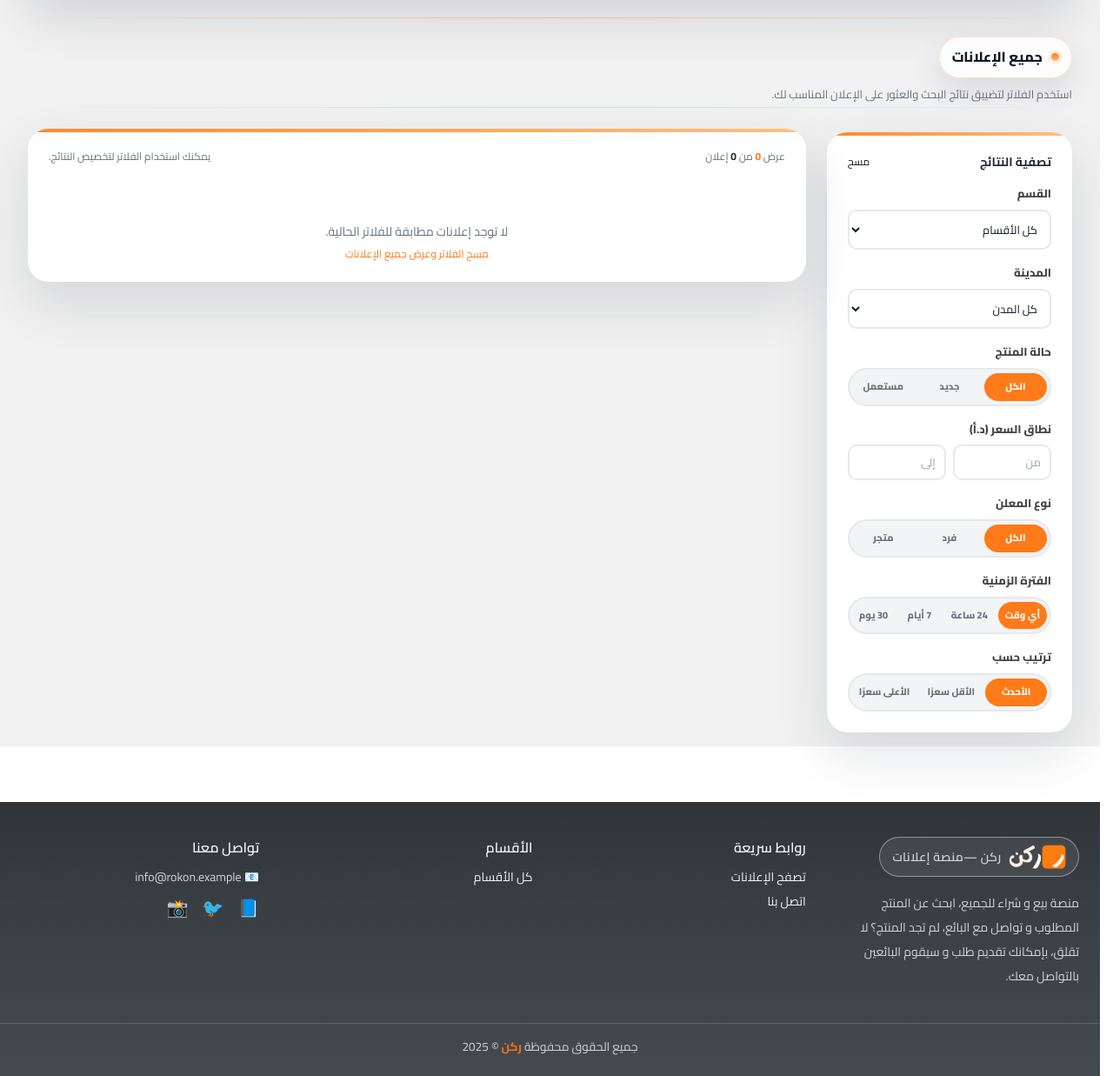
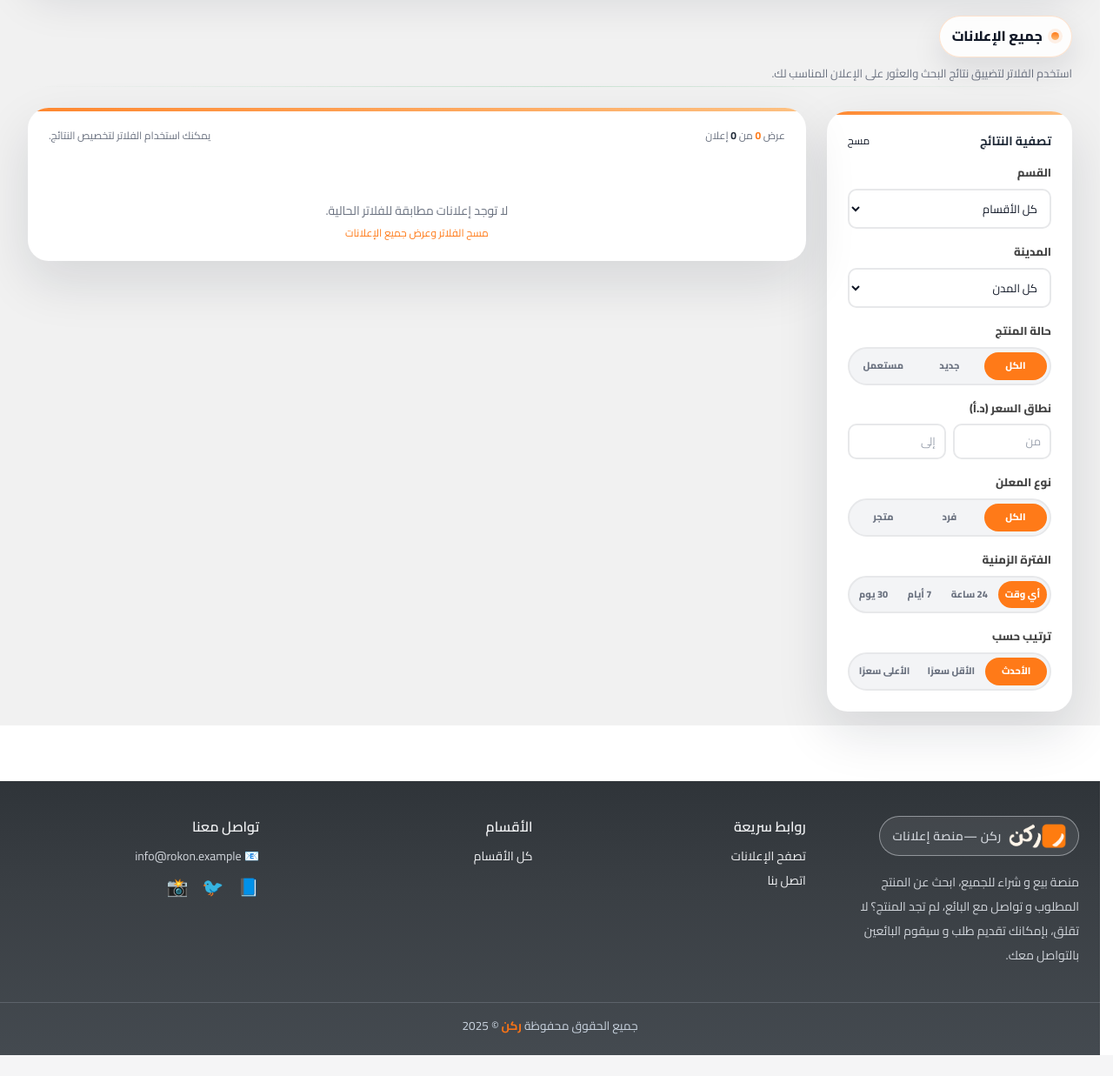
Before and after one commit to BasharQamhiyeh/market_place_django, a Django app: page /items/ in a window 1280 px wide. Shown: the part 512-1749 px from the top of the page at 87% size. After the commit the page ends 1725 px from the top, so only its background shows below. Run offline with Django 5.2, Linux system fonts and the light colour scheme; data that the repository does not hold is empty; some libraries are stand-ins or nearby versions.

Commit message:
fix the shift of the top

```diff
--- a/marketplace/templates/item_list.html
+++ b/marketplace/templates/item_list.html
@@ -11,7 +11,7 @@
 
 {% block content %}
 <div class="list-ads-page" data-page="list-ads">
-  <main class="max-w-7xl mx-auto px-4 sm:px-6 lg:px-8 mt-6 mb-16" dir="rtl">
+  <main class="max-w-7xl mx-auto px-4 sm:px-6 lg:px-8 mt-0 mb-16" dir="rtl">
 
     <!-- Breadcrumb -->
     <nav class="text-sm text-gray-500 mb-3">
```
